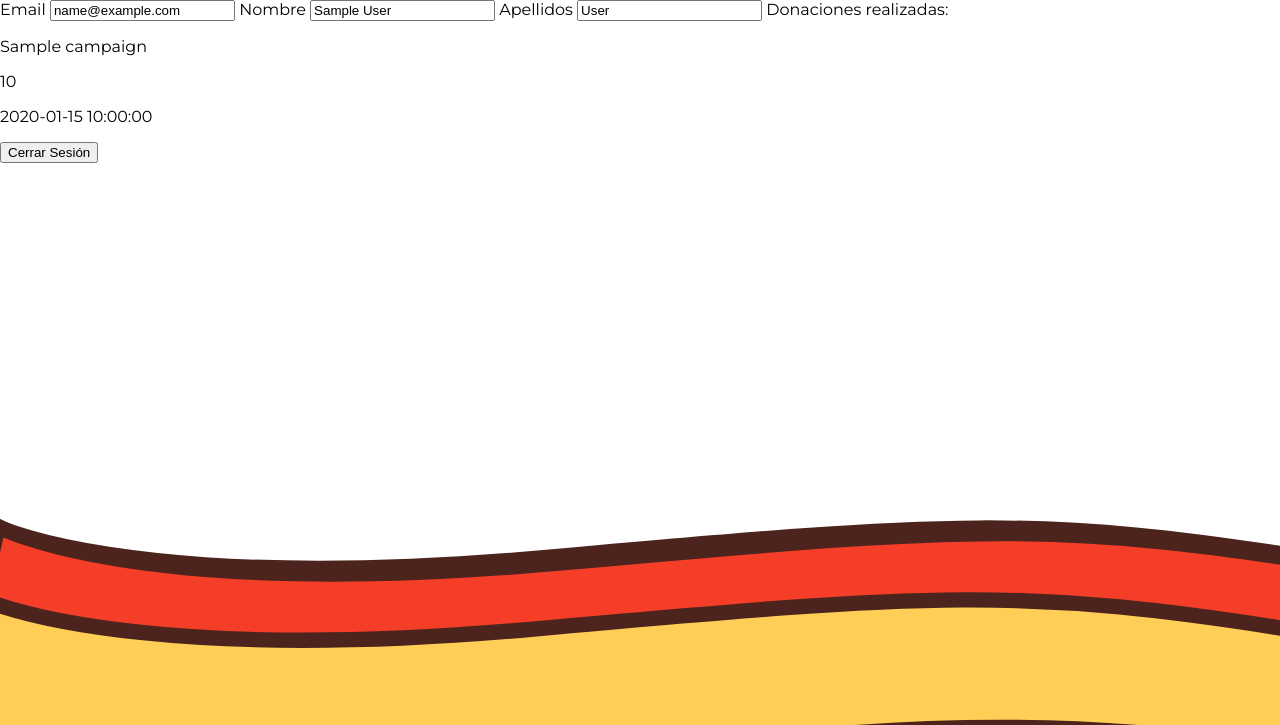
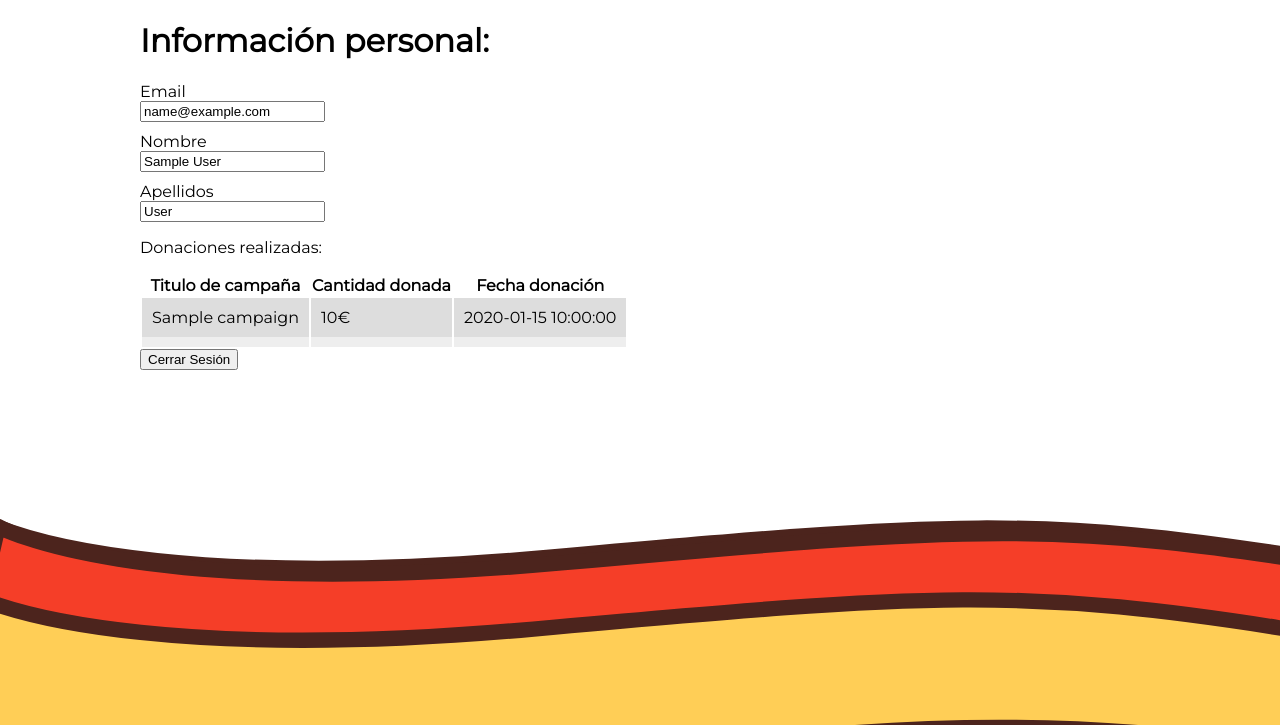
Before and after one commit to Geronimo-Basso/sierra, a PHP site: page /user.php in a window 1280 px wide. Shown: the part 75-800 px from the top of the page. Run offline with PHP 8.4, Linux system fonts and the light colour scheme; the visitor is signed in with stand-in values (Sample User, id 1); tables that the repository leaves empty hold one stand-in row (values such as "Sample post").

Commit message:
Made user have a table instead of p

```diff
--- a/assets/style/style.css
+++ b/assets/style/style.css
@@ -217,6 +217,17 @@ button {
 }
 /* Login Page */
 
+/* Profile */
+.user-content {
+    margin: 0 140px;
+}
+
+.user-form input {
+    display: block; /* This makes each element take up the full width of its container */
+    margin-bottom: 10px; /* Adds some space below each element */
+}
+
+
 /* Sign up*/
 .sign-up-main-content {
     text-align: center;
@@ -406,6 +417,8 @@ td {
     background-color: #eeeeee;
 }
 
+/* Responsive design  */
+
 @media only screen and (max-width: 1600px) {
 
     .sign-up-main-content{
--- a/user.php
+++ b/user.php
@@ -1,7 +1,13 @@
 <?php
+session_start();
+
+if (!$_SESSION['donor_email']) {
+    header("Location: " . "index.php");
+    exit();
+}
+
 /** @var mysqli $connection */
 require_once 'helper.php';
-session_start();
 //Get user info
 $user_email = $_SESSION['donor_email'];
 $user = user_information($user_email, $connection);
@@ -15,6 +21,7 @@ $user = user_information($user_email, $connection);
     <?php require 'includes/header.php'; ?>
     <?php require 'includes/headernavmobile.php'; ?>
     <main class="user-content">
+        <h1>Información personal:</h1>
         <form class="user-form" method="post">
             <label>Email</label>
             <input type="text" value="<?php echo htmlspecialchars($user['email']); ?>" name="email" readonly>
@@ -22,16 +29,29 @@ $user = user_information($user_email, $connection);
             <input type="text" value="<?php echo htmlspecialchars($user['name']);?>" name="name" readonly>
             <label>Apellidos</label>
             <input type="text" value="<?php echo htmlspecialchars($user['lastname']); ?>" name="lastname" readonly>
-            <label>Donaciones realizadas:</label>
-            <?php
-                $donations = donation_by_user($user_email,$connection);
+            <p>Donaciones realizadas:<br></p>
+            <table>
+                <thead>
+                <tr>
+                    <th>Titulo de campaña</th>
+                    <th>Cantidad donada</th>
+                    <th>Fecha donación</th>
+                </tr>
+                </thead>
+                <tbody>
+                <?php
+                $donations = donation_by_user($user_email, $connection);
                 foreach ($donations as $donation):
-                    $campaign = campaign_by_id($donation['id_campaign'],$connection);
-                ?>
-                    <p><?php echo htmlspecialchars($campaign['title']); ?></p>
-                    <p><?php echo htmlspecialchars($donation['amount']); ?></p>
-                    <p><?php echo htmlspecialchars($donation['datetime']); ?></p>
-                <?php endforeach;?>
+                    $campaign = campaign_by_id($donation['id_campaign'], $connection);
+                    ?>
+                    <tr>
+                        <td><?php echo htmlspecialchars($campaign['title']); ?></td>
+                        <td><?php echo htmlspecialchars($donation['amount']) . '€' ; ?></td>
+                        <td><?php echo htmlspecialchars($donation['datetime']); ?></td>
+                    </tr>
+                <?php endforeach; ?>
+                </tbody>
+            </table>
         </form>
         <form action="includes/close-session.php" method="post">
             <input type="submit" value="Cerrar Sesión">
```
